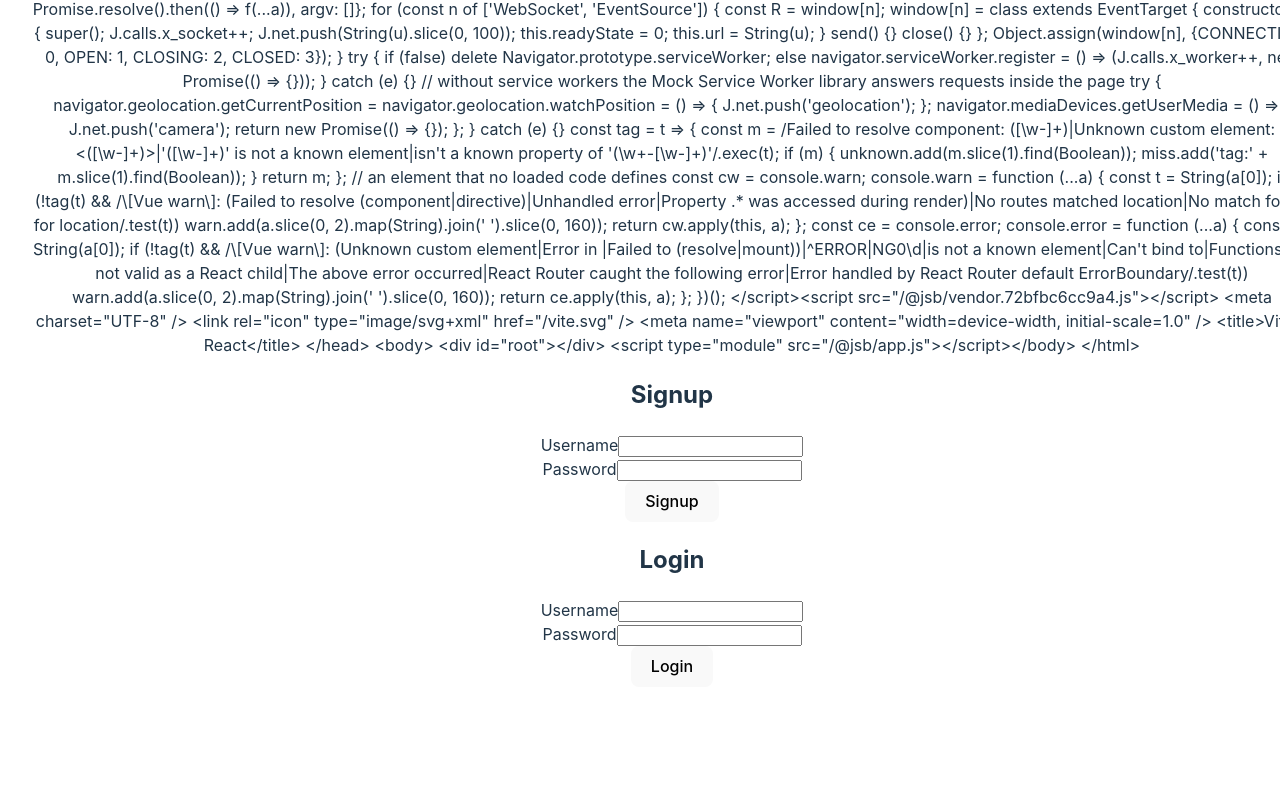
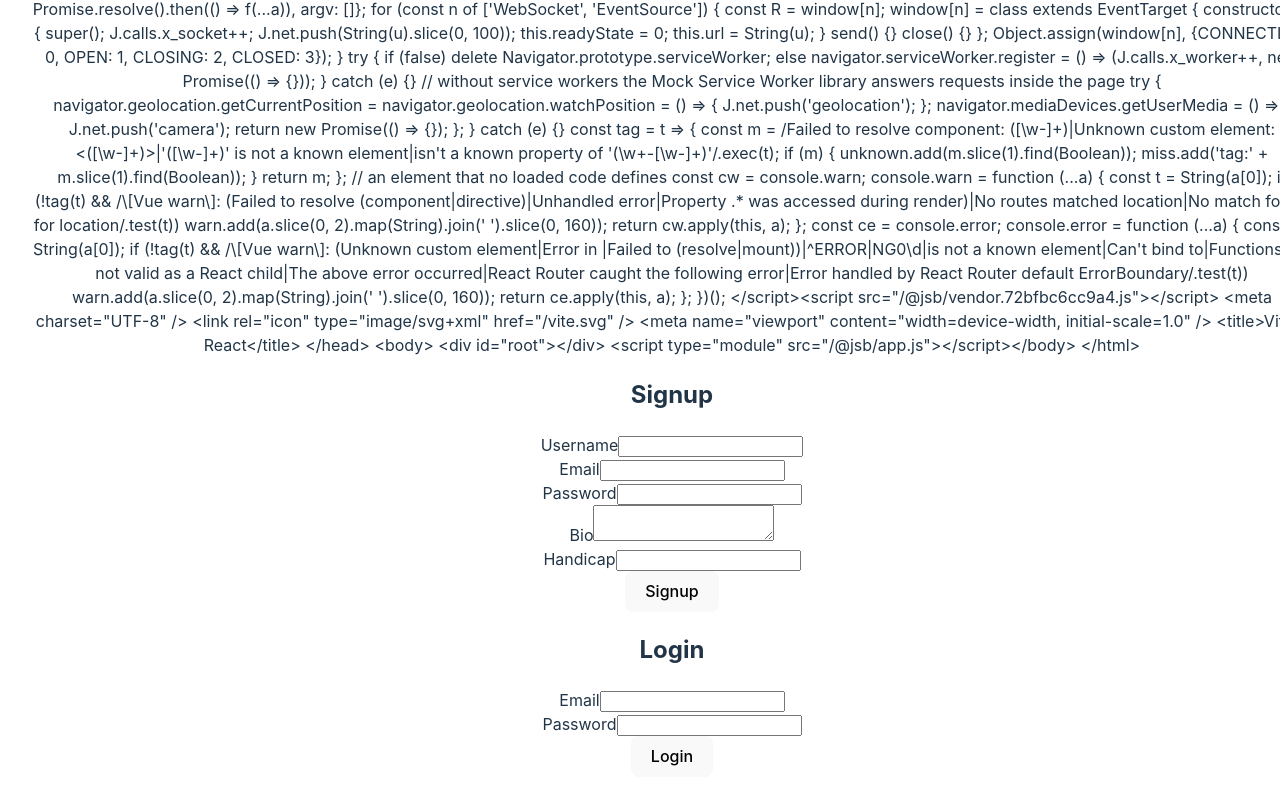
Before and after one commit to seth-stitik/TeeUp, a React (Vite) app in the folder teeup-frontend/: page / in a window 1280 px wide. Shown: the part 3251-4056 px from the top of the page. Before the commit the page ends 3970 px from the top, so only its background shows below. Built offline with nearby package versions, Linux system fonts and the light colour scheme.

Commit message:
Fixed frontend connection with endpoints

```diff
--- a/teeup-frontend/src/Login.jsx
+++ b/teeup-frontend/src/Login.jsx
@@ -1,24 +1,26 @@
 import React, { useState } from 'react';
 
 function Login() {
-    const [username, setUsername] = useState('');
+    const [email, setEmail] = useState(''); // Use email for login
     const [password, setPassword] = useState('');
 
     const handleSubmit = async (e) => {
         e.preventDefault();
         try {
-            const response = await fetch( 'http://localhost:5000/login', {
+            const response = await fetch('http://localhost:5000/login', {
                 method: 'POST',
                 headers: {
                     'Content-Type': 'application/json',
                 },
-            body: JSON.stringify({ username, password }),
+                body: JSON.stringify({ email, password }), // Send email and password
             });
 
             if (response.ok) {
                 const data = await response.json();
                 alert('Login successful');
                 console.log('Token:', data.token);
+                // You might want to do something with the token here
+                // For example, storing it in localStorage or context for future requests
             } else {
                 alert('Failed to login');
             }
@@ -33,11 +35,11 @@ function Login() {
             <h2>Login</h2>
             <form onSubmit={handleSubmit}>
                 <div>
-                        <label>Username</label>
+                    <label>Email</label>
                     <input
-                        type="text"
-                        value={username}
-                        onChange={(e) => setUsername(e.target.value)}
+                        type="email" // This helps with keyboards on mobile devices
+                        value={email}
+                        onChange={(e) => setEmail(e.target.value)}
                         required
                     />
                 </div>
--- a/teeup-frontend/src/Signup.jsx
+++ b/teeup-frontend/src/Signup.jsx
@@ -2,7 +2,10 @@ import React, { useState } from 'react';
 
 function Signup() {
     const [username, setUsername] = useState('');
+    const [email, setEmail] = useState('');
     const [password, setPassword] = useState('');
+    const [bio, setBio] = useState('');
+    const [handicap, setHandicap] = useState('');
 
     const handleSubmit = async (e) => {
         e.preventDefault();
@@ -12,15 +15,19 @@ function Signup() {
                 headers: {
                     'Content-Type': 'application/json',
                 },
-                body: JSON.stringify({ username, password }),
+                body: JSON.stringify({ username, email, password, bio, handicap }),
             });
 
             if (response.ok) {
-                alert('User created');
+                alert('User created successfully');
                 setUsername('');
+                setEmail('');
                 setPassword('');
+                setBio('');
+                setHandicap('');
             } else {
-                alert('Failed to create user');
+                const responseText = await response.text(); // Get the text response to show more detailed error
+                alert(`Failed to create user: ${responseText}`);
             }
         } catch (error) {
             console.error('Signup Error:', error);
@@ -42,12 +49,37 @@ function Signup() {
                     />
                 </div>
                 <div>
+                    <label>Email</label>
+                    <input
+                        type="email"
+                        value={email}
+                        onChange={(e) => setEmail(e.target.value)}
+                        required
+                    />
+                </div>
+                <div>
                     <label>Password</label>
                     <input
                         type="password"
                         value={password}
                         onChange={(e) => setPassword(e.target.value)}
                         required
+                    />
+                </div>
+                <div>
+                    <label>Bio</label>
+                    <textarea
+                        value={bio}
+                        onChange={(e) => setBio(e.target.value)}
+                    />
+                </div>
+                <div>
+                    <label>Handicap</label>
+                    <input
+                        type="number"
+                        step="0.1"
+                        value={handicap}
+                        onChange={(e) => setHandicap(e.target.value)}
                     />
                 </div>
                 <button type="submit">Signup</button>
```
Lines whose indentation alone changed are shown as unchanged.
